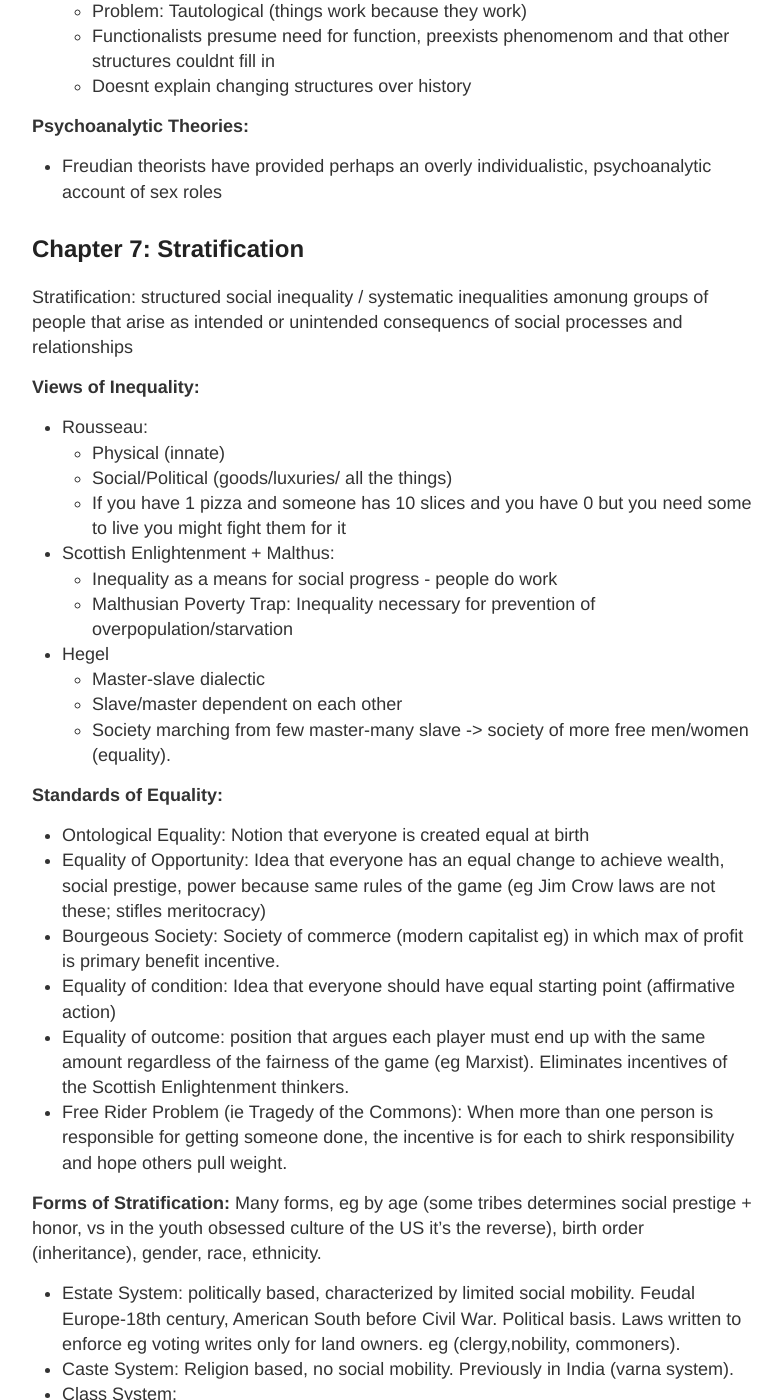
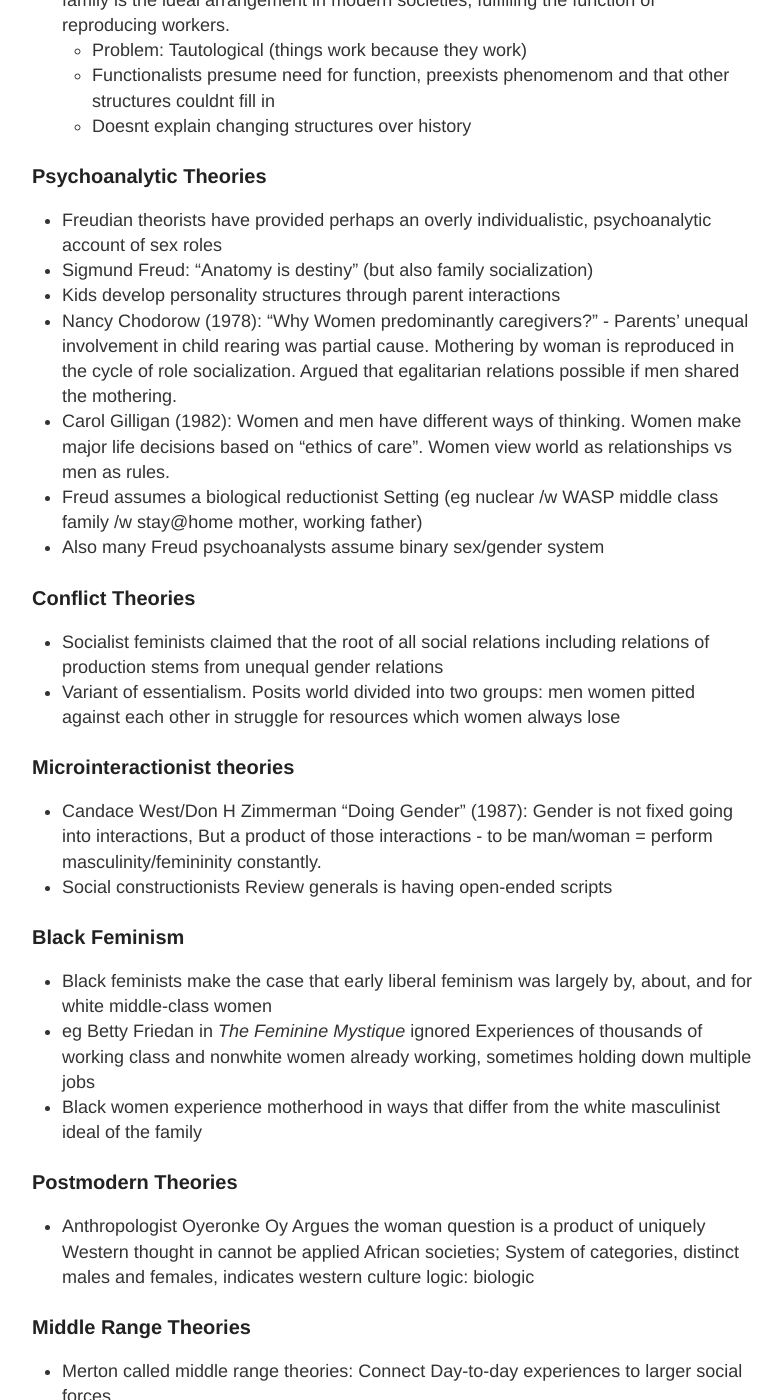
Before and after one commit to RONNCC/ronncc.github, a Jekyll site: the page built from _posts/2019-02-18-intro-sociology.md, in a window 1280 px wide and 1400 px high, scrolled down 1534 px. Shown: the whole window, without its empty margins (248-1031 px from the left). Built offline with Jekyll 4.4.1, drawn with Linux system fonts in a browser that asks for light colours; our own code applies the rules of GitHub Pages for plain Markdown files; comment, search, counter and statistics services are not loaded; some of the changed text lies outside the part shown.

Commit message:
Update 2019-02-18-intro-sociology.md

```diff
--- a/_posts/2019-02-18-intro-sociology.md
+++ b/_posts/2019-02-18-intro-sociology.md
@@ -29,7 +29,10 @@ Hegemonic masculinity: condition in which men are dominant and privileged, and t
 
 Gender roles: sets of behavioral norms assumed to accompany one’s status as a male or female
 
-**The Woman Question**
+
+
+## The Woman Question
+
 "What explains the nearly universal dominance of men over women"
 
 Patriarchy: a nearly universal system involving the subordination of femininity to masculinity
@@ -47,8 +50,43 @@ Early anthropology assumed every society had certain structures (eg family, divi
     - Functionalists presume need for function, preexists phenomenom and that other structures couldnt fill in
     - Doesnt explain changing structures over history
 
-**Psychoanalytic Theories:**
+### Psychoanalytic Theories
 - Freudian theorists have provided perhaps an overly individualistic, psychoanalytic account of sex roles
+- Sigmund Freud: "Anatomy is destiny" (but also family socialization)
+- Kids develop personality structures through parent interactions
+- Nancy Chodorow (1978): "Why Women predominantly caregivers?" - Parents' unequal involvement in child rearing was partial cause. Mothering by woman is reproduced in the cycle of role socialization. Argued that egalitarian relations possible if men shared the mothering.
+- Carol Gilligan (1982): Women and men have different ways of thinking. Women make major life decisions based on "ethics of care". Women view world as relationships vs men as rules.
+- Freud assumes a biological reductionist Setting (eg nuclear /w WASP middle class family /w stay@home mother, working father)
+- Also many Freud psychoanalysts assume binary sex/gender system
+
+### Conflict Theories
+- Socialist feminists claimed that the root of all social relations including relations of production stems from unequal gender relations
+- Variant of essentialism. Posits world divided into two groups: men women pitted against each other in struggle for resources which women always lose
+
+### Microinteractionist theories
+- Candace West/Don H Zimmerman "Doing Gender" (1987): Gender is not fixed going into interactions, But a product of those interactions - to be man/woman = perform masculinity/femininity constantly.
+- Social constructionists Review generals is having open-ended scripts
+
+### Black Feminism
+- Black feminists make the case that early liberal feminism was largely by, about, and for white middle-class women
+- eg Betty Friedan in _The Feminine Mystique_ ignored Experiences of thousands of working class and nonwhite women already working, sometimes holding down multiple jobs
+- Black women experience motherhood in ways that differ from the white masculinist ideal of the family
+
+### Postmodern Theories
+- Anthropologist Oyeronke Oy Argues the woman question is a product of uniquely Western thought in cannot be applied African societies; System of categories, distinct males and females, indicates western culture logic: biologic
+
+### Middle Range Theories
+- Merton called middle range theories: Connect Day-to-day experiences to larger social forces
+- Connell in Gender and Power (1987): Middle ground approach to gender. Used Anthony Giddens’s structuration theory to claim that the social and the personal always depend on each other. Extends structures as a kind of feedback loop, weaving individual practice back to social institutions which in turn influence and socialize individuals into gender beings
+- Question becomes less to explain universal male dominance and more a matter of attempting to account for help people navigate with instructors like gender
+
+## Sociology in the Bedroom
+high level summarized
+
+- Different norms for behavior re: power dynamics in different cultures
+- Marxist feminists argue sexuaility in American is an expression of unequal binary gender power balance
+-
+
 
 
 ## Chapter 7: Stratification
```
